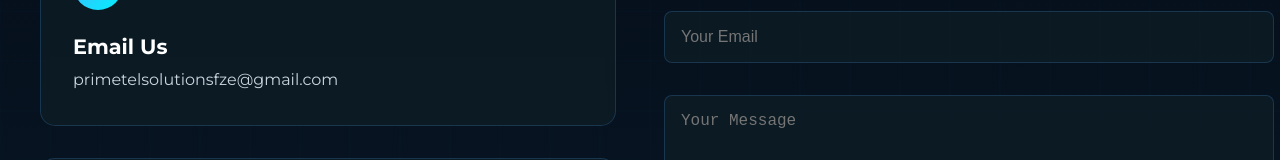
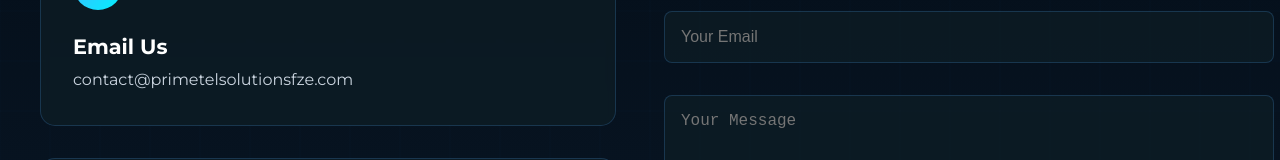
Before and after one commit to primetelsolutionsfze/primetalsolutions, a React (Create React App) app: page /contact in a window 1280 px wide. Shown: the part 389-549 px from the top of the page. Built offline with nearby package versions, Linux system fonts and the light colour scheme.

Commit message:
contact update

```diff
--- a/src/pages/Contact.js
+++ b/src/pages/Contact.js
@@ -46,7 +46,7 @@
                   </svg>
                 </div>
                 <h3 data-aos="fade-up" data-aos-delay="200">Email Us</h3>
-                <a href="mailto:primetelsolutionsfze@gmail.com" data-aos="fade-left" data-aos-delay="250">primetelsolutionsfze@gmail.com</a>
+                <a href="mailto:primetelsolutionsfze@gmail.com" data-aos="fade-left" data-aos-delay="250">contact@primetelsolutionsfze.com</a>
               </div>
               <div className="info-card" data-aos="flip-up" data-aos-delay="200">
                 <div className="info-icon" data-aos="zoom-in" data-aos-delay="250">
```
